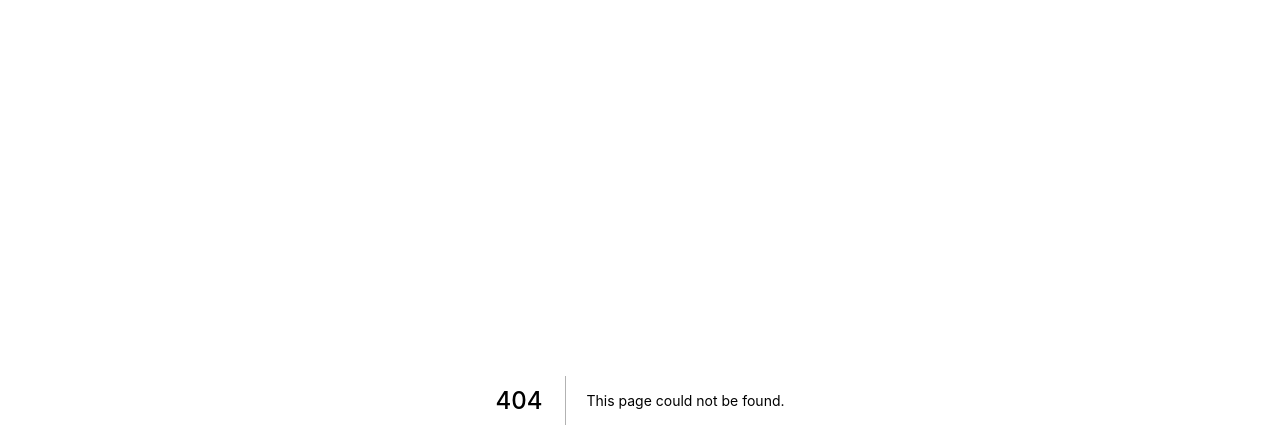
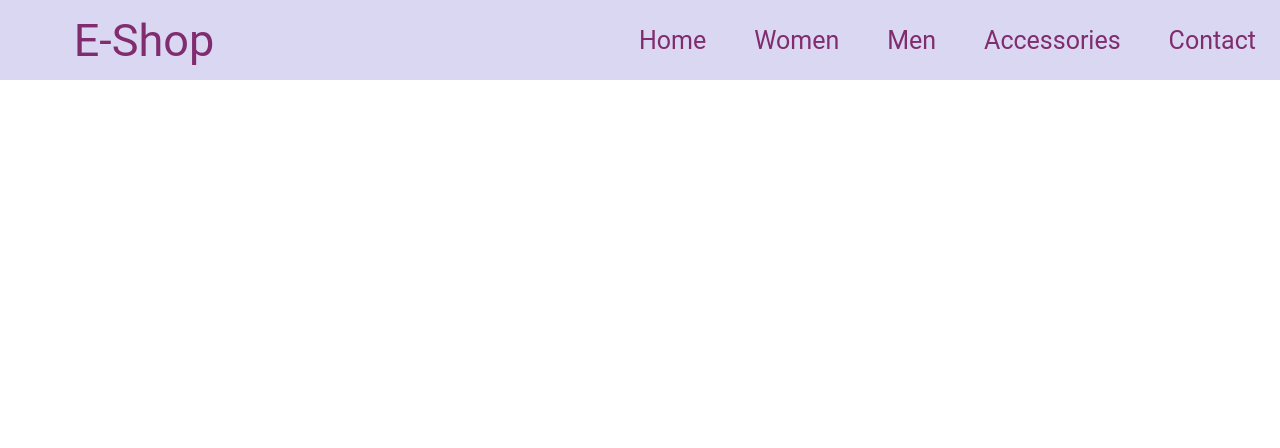
Before and after one commit to ozzyee/e-shop, a Next.js app: page /navFooter in a window 1280 px wide. Before the commit this address had no page. Shown: the top 448 px of the page. Built offline with nearby package versions, Linux system fonts and the light colour scheme.

Commit message:
nav componenent

```diff
--- /dev/null
+++ b/src/components/nav/index.js
@@ -0,0 +1,28 @@
+import styles from "../../styles/nav.module.css";
+
+export default function Nav() {
+	return (
+		<div className={styles.nav}>
+			<div className={styles.left}>E-Shop</div>
+			<div className={styles.right}>
+				<ul>
+					<li>
+						<a>Home</a>
+					</li>
+					<li>
+						<a>Women</a>
+					</li>
+					<li>
+						<a>Men</a>
+					</li>
+					<li>
+						<a>Accessories</a>
+					</li>
+					<li>
+						<a>Contact</a>
+					</li>
+				</ul>
+			</div>
+		</div>
+	);
+}
--- /dev/null
+++ b/src/pages/navFooter.js
@@ -0,0 +1,9 @@
+import Nav from "../components/nav";
+
+export default function navFooter() {
+	return (
+		<div>
+			<Nav />
+		</div>
+	);
+}
--- a/src/styles/globals.css
+++ b/src/styles/globals.css
@@ -1,16 +1,17 @@
 html,
 body {
-  padding: 0;
-  margin: 0;
-  font-family: -apple-system, BlinkMacSystemFont, Segoe UI, Roboto, Oxygen,
-    Ubuntu, Cantarell, Fira Sans, Droid Sans, Helvetica Neue, sans-serif;
+	padding: 0;
+	margin: 0;
+	font-family: "Roboto";
+	/* font-family: -apple-system, BlinkMacSystemFont, Segoe UI, Roboto, Oxygen,
+    Ubuntu, Cantarell, Fira Sans, Droid Sans, Helvetica Neue, sans-serif; */
 }
 
 a {
-  color: inherit;
-  text-decoration: none;
+	color: inherit;
+	text-decoration: none;
 }
 
 * {
-  box-sizing: border-box;
+	box-sizing: border-box;
 }
--- /dev/null
+++ b/src/styles/nav.module.css
@@ -0,0 +1,35 @@
+.nav {
+	background-color: #d9d7f1;
+	width: 100vw;
+	height: 10vh;
+	display: flex;
+	justify-content: space-between;
+	align-items: center;
+}
+
+.left {
+	color: #802c6e;
+	font-size: 45px;
+	width: 20%;
+	display: flex;
+	align-items: center;
+	justify-content: center;
+	margin: 1rem;
+}
+
+.right {
+	display: flex;
+	flex-direction: row;
+}
+
+.right ul {
+	display: flex;
+}
+.right ul li {
+	color: #802c6e;
+	font-size: 25px;
+	text-decoration: none;
+	list-style: none;
+	padding: 0.5rem;
+	margin: 1rem;
+}
```
Also changed, not shown: src/components/footer/footer.css (added), src/components/footer/index.js (added).
